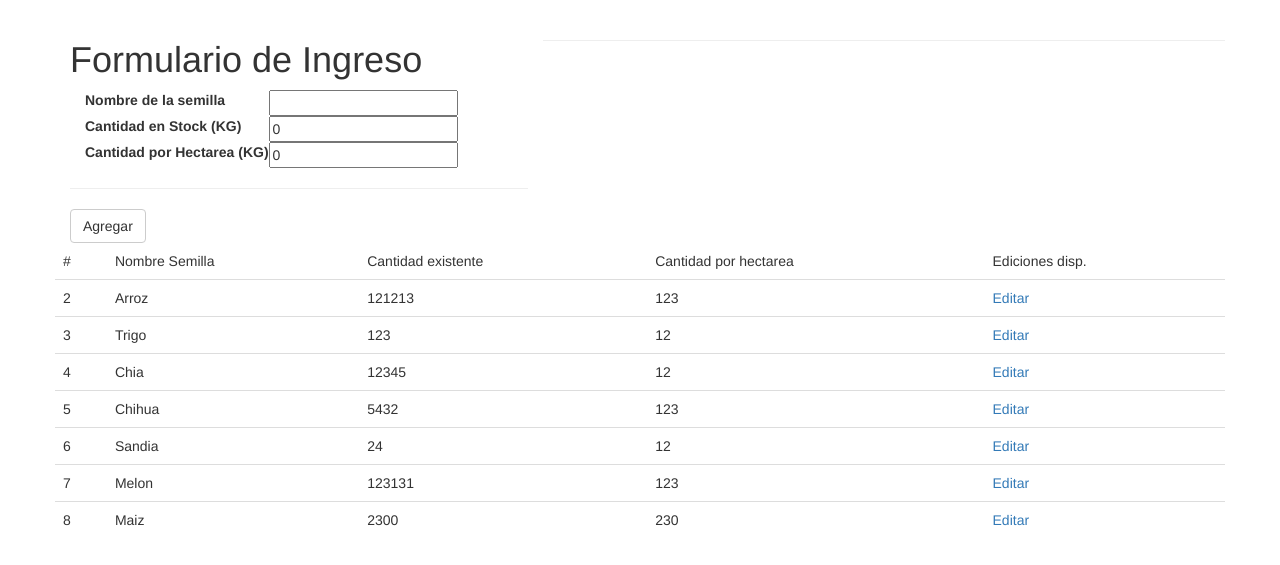
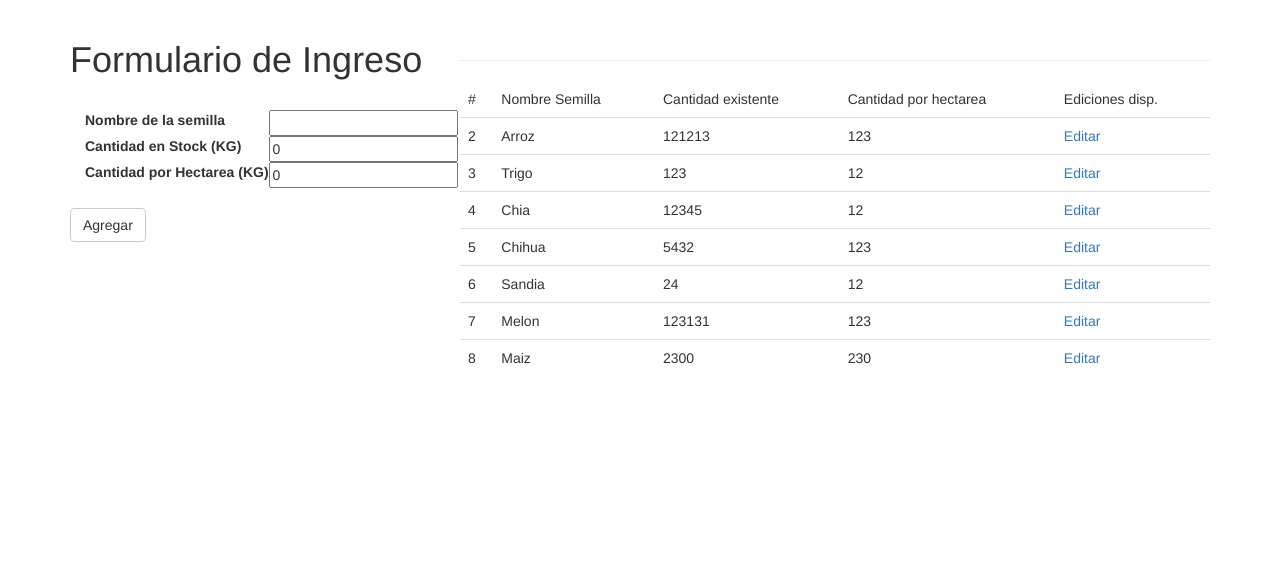
Before and after one commit to miguelzetina/sistema, a Django app: template templates/ingreso_semilla.html in a window 1280 px wide. Shown: the part 52-617 px from the top of the page. Run offline with Django 3.2, Linux system fonts and the light colour scheme; the template is opened without the code that fills it: values that come from a table or form of the project are taken from there, others are empty; data comes from the database, SQL or seed files in the repository; some libraries are stand-ins or nearby versions.

Commit message:
Ingreso semilla: - Cambio formato a lg=4-8 md=12-12 sm=12-12 - Ediciones tipo usuario: Mostrar ocultar "Eliminar"

```diff
--- a/templates/ingreso_semilla.html
+++ b/templates/ingreso_semilla.html
@@ -5,9 +5,12 @@
 {% block content %}
     <div class="container">
         <div class="row" >
-		<div class='col-md-5'>
+            <div class='col-md-12 col-sm-12 col-lg-4'>
+
                 <h1>Formulario de Ingreso</h1>
-		<form method="POST" action=""enctype='multipart/form-data'>
+                <br>
+
+                <form method="POST" action="" enctype='multipart/form-data'>
                     {% csrf_token %}
                     <form class="form-inline">
                         <div  class="container">
@@ -26,16 +29,17 @@
                                 </tr>
                             </table>
                         </div>
-				<hr/>
+                        <br>
                         <input type="submit" class="btn btn-default" value="Agregar"/>
                     </form>
                 </form>
+            </div>
+            <br>
+            <div class="col-md-12 col-sm-12 col-lg-8">
 
-	</div>
-	<hr/>
-	<br/>
                 <table class="table">
                     <thead>
+                    <hr>
                     <tr>
                         <td>#</td>
                         <td>Nombre Semilla</td>
@@ -63,4 +67,6 @@
                     </tbody>
                 </table>
             </div>
+        </div>
+    </div>
 {% endblock %}
```
Lines whose indentation alone changed are shown as unchanged.
